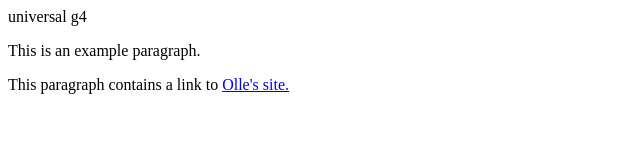
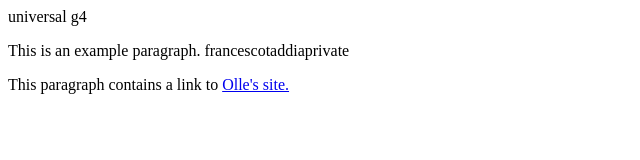
Before and after one commit to francescotaddiaprivate/testwebsite, a plain HTML site: page index.html in a window 1280 px wide. Shown: the whole page, without its empty margins (0-640 px from the left). Drawn offline with Linux system fonts and the light colour scheme.

Commit message:
Update index.html

```diff
--- a/index.html
+++ b/index.html
@@ -1,7 +1,7 @@
 <!doctype html>
 <html>
 <head>
-<title>This is the title of the webpage!</title>
+<title>francescotaddiaprivate</title>
 
   <!-- Global site tag (gtag.js) - Google Analytics -->
 <script async src="https://www.googletagmanager.com/gtag/js?id=G-RQK60P6QW1"></script>
@@ -28,7 +28,7 @@
 
 </head>
 <body>
-<p>This is an example paragraph. </p>
+<p>This is an example paragraph. francescotaddiaprivate</p>
 
      <p>
       This paragraph contains a link to
```
